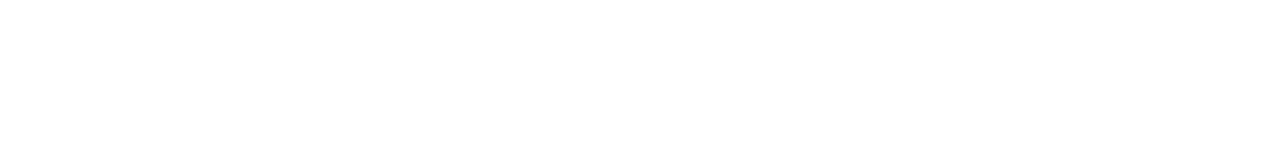
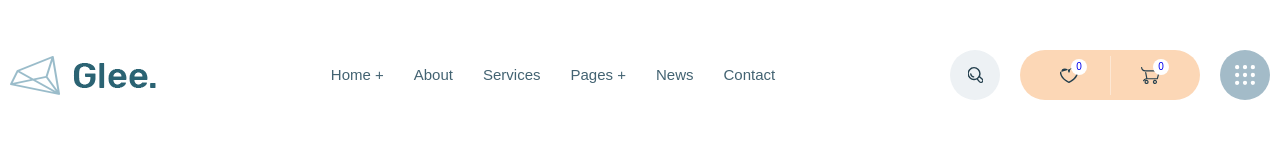
Before and after one commit to vinraelll/glee, a website: page app/index.html in a window 1280 px wide. Drawn offline with Linux system fonts and the light colour scheme.

Commit message:
added header v1.0 + fonts

```diff
--- a/app/index.html
+++ b/app/index.html
@@ -4,12 +4,74 @@
 <head>
   <meta charset="UTF-8">
   <meta name="viewport" content="width=device-width, initial-scale=1.0">
-  <title>Document</title>
+  <title>Glee | Home Page</title>
   <link rel="stylesheet" href="css/style.min.css">
 </head>
 
 <body>
 
+  <header class="header">
+    <div class="container">
+      <div class="header__inner">
+
+        <div class="logo">
+          <img class="logo__img" src="images/main-logo.png" alt="main logo">
+        </div>
+
+        <nav class="header__nav nav">
+          <ul class="nav__menu">
+            <li class="nav__item">
+              <a class="nav__link" href="#" >
+                Home +
+              </a>
+            </li>
+            <li class="nav__item">
+              <a class="nav__link" href="#">
+                About
+              </a>
+            </li>
+            <li class="nav__item">
+              <a class="nav__link" href="#">
+                Services
+              </a>
+            </li>
+            <li class="nav__item">
+              <a class="nav__link" href="#">
+                Pages +
+              </a>
+            </li>
+            <li class="nav__item">
+              <a class="nav__link" href="#">
+                News
+              </a>
+            </li>
+            <li class="nav__item">
+              <a class="nav__link" href="#">
+                Contact
+              </a>
+            </li>
+          </ul>
+        </nav>
+
+        <nav class="user-nav">
+          <a class="user-nav__link user-nav__link--zoom" href="#"></a>
+          <div class="user-nav__inner">
+            <a href="#" class="user-nav__link user-nav__link--heart">
+              <span class="user-nav__span">0</span>
+            </a>
+            <a href="#" class="user-nav__link user-nav__link--cart">
+              <span class="user-nav__span">0</span>
+            </a>
+          </div>
+          <a href="#" class="user-nav__link user-nav__link--tel"></a>
+        </nav>
+      </div>
+    </div>
+  </header>
+
+  <main class="main">
+
+  </main>
 
   <script src="js/main.min.js"></script>
 </body>
--- a/app/scss/_fonts.scss
+++ b/app/scss/_fonts.scss
@@ -0,0 +1,17 @@
+@font-face {
+  font-family: 'Rubik-Medium', sans-serif;
+  font-weight: 500;
+  font-style: normal;
+  src:  local('Rubik-Medium'),
+        url('../fonts/Rubik-Medium.woff') format('woff');
+  font-display: swap;
+}
+
+@font-face {
+  font-family: 'DMSans-Regular', sans-serif;
+  font-weight: 500;
+  font-style: normal;
+  src: local('DMSans-Regular'),
+    url('../fonts/DMSans-Regular.woff') format('woff');
+  font-display: swap;
+}
--- /dev/null
+++ b/app/scss/_header.scss
@@ -0,0 +1,152 @@
+.header {
+  padding: 50px 0px;
+
+  &__inner {
+    position: relative;
+    display: flex;
+    justify-content: space-between;
+    align-items: center;
+  }
+}
+
+.nav {
+  &__menu {
+    display: flex;
+    justify-content: space-between;
+  }
+
+  &__item {
+    &:not(:last-child) {
+      margin-right: 30px;
+    }
+  }
+
+  &__link {
+    @extend %rubik-500;
+    font-size: 15px;
+    line-height: 1;
+    color: $dark-blue;
+  }
+
+}
+
+.user-nav {
+  display: flex;
+  justify-content: space-between;
+  max-width: 320px;
+  width: 100%;
+
+  &__inner {
+    position: relative;
+    display: flex;
+    justify-content: space-between;
+    align-items: center;
+    max-width: 180px;
+    padding: 9px 40px;
+    width: 100%;
+    height: 50px;
+    margin: 0px 20px;
+    background-color: $accent;
+    border-radius: 25px;
+
+    &::after {
+      content: "";
+      position: absolute;
+      right: 50%;
+      left: 50%;
+      width: 1px;
+      height: 39px;
+      @extend %background;
+      background-image: url('../images/icons/hr-line.svg');
+    }
+  }
+}
+
+.user-nav__link {
+  position: relative;
+}
+
+.user-nav__link--zoom,
+.user-nav__link--tel {
+  width: 50px;
+  height: 50px;
+  border-radius: 50%;
+}
+
+.user-nav__link--zoom {
+  background-color: #edf1f4;
+}
+
+.user-nav__link--tel {
+  background-color: #a3bbc8;
+}
+
+.user-nav__link--heart,
+.user-nav__link--cart {
+  top: -8px;
+}
+
+.user-nav__link--zoom::after,
+.user-nav__link--heart::after,
+.user-nav__link--cart::after,
+.user-nav__link--tel::after {
+  content: "";
+  position: absolute;
+  @extend %background;
+}
+
+.user-nav__link--tel::after {
+  width: 20px;
+  height: 20px;
+  top: 15px;
+  left: 15px;
+}
+
+.user-nav__link--zoom::after {
+  top: 17px;
+  left: 18px;
+  width: 15px;
+  height: 16px;
+  background-image: url('../images/icons/zoom-icon.svg');
+}
+
+.user-nav__link--tel::after {
+  background-image: url('../images/icons/dots.svg');
+}
+
+.user-nav__link--heart::after {
+  width: 18px;
+  height: 16px;
+  left: 0;
+  background-image: url('../images/icons/heart-icon.svg');
+}
+
+.user-nav__link--cart::after {
+  width: 19px;
+  height: 17px;
+  transform: translateX(-100%);
+  background-image: url('../images/icons/cart-icon.svg');
+}
+
+.user-nav__span {
+  position: absolute;
+  top: -8px;
+  width: 16px;
+  height: 16px;
+  border-radius: 50%;
+  @extend %DMSans-500;
+  font-size: 10px;
+  line-height: 1.6;
+  text-align: center;
+  background-color: #fff;
+  z-index: 10;
+}
+
+.user-nav__link--heart span {
+  left: 11px;
+
+}
+
+.user-nav__link--cart span {
+  left: -7px;
+}
--- a/app/scss/_main.scss
+++ b/app/scss/_main.scss
@@ -0,0 +1,5 @@
+.container {
+  max-width: 1790px;
+  padding: 0px 10px;
+  margin: 0px auto;
+}
--- a/app/scss/_vars.scss
+++ b/app/scss/_vars.scss
@@ -0,0 +1,27 @@
+// colors
+$accent: #fcd7b6;
+$light-accent: #fef7f0;
+$medium-accent: #feefe2;
+$dark-title: #1a1a1a;
+$blue-title: #243f4d;
+$light-blue: #a3bbc8;
+$dark-blue: #436372;
+
+// fonts
+%rubik-500 {
+  font-family: 'Rubik-Medium', sans-serif;
+  font-weight: 500;
+}
+
+%DMSans-500 {
+  font-family: 'DMSans-Regular', sans-serif;
+  font-weight: 500;
+}
+
+
+
+%background {
+  background-size: cover;
+  background-position: center;
+  background-repeat: no-repeat;
+}
--- a/app/scss/style.scss
+++ b/app/scss/style.scss
@@ -4,5 +4,8 @@
 @import 'main';
 
 
+@import 'header';
+
+
 
 @import 'media';
```
Also changed, not shown: app/css/style.min.css, app/fonts/DMSans-Regular.woff (added), app/fonts/Rubik-Medium.woff (added), app/images/icons/cart-icon.svg (added), app/images/icons/dots.svg (added), app/images/icons/heart-icon.svg (added), app/images/icons/hr-line.svg (added), app/images/icons/zoom-icon.svg (added), app/images/main-logo.png (added), 1 other file.
